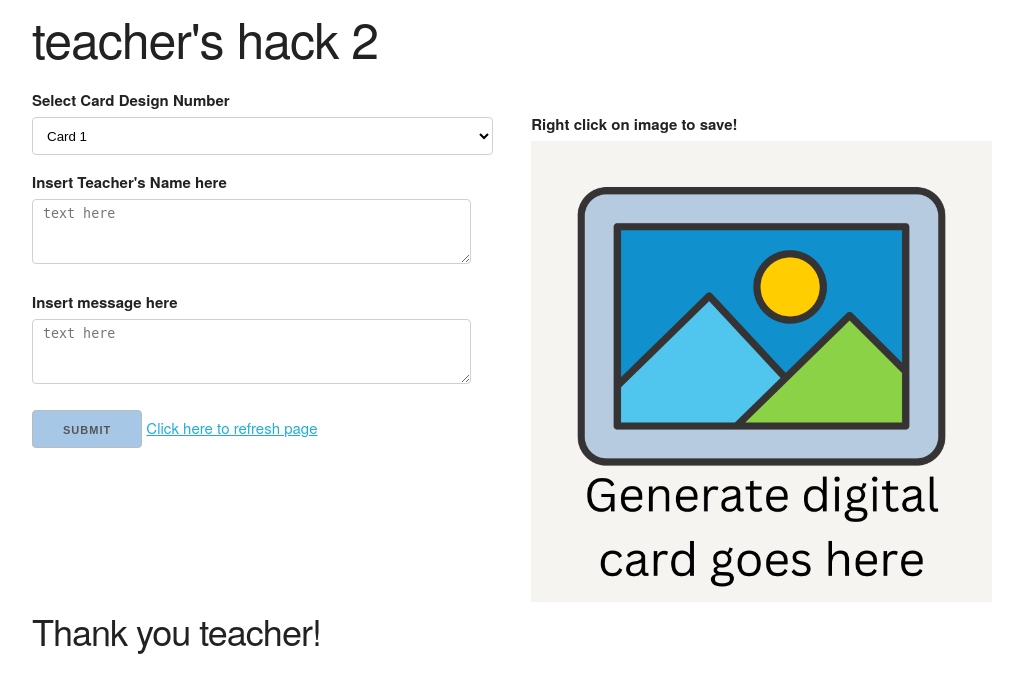
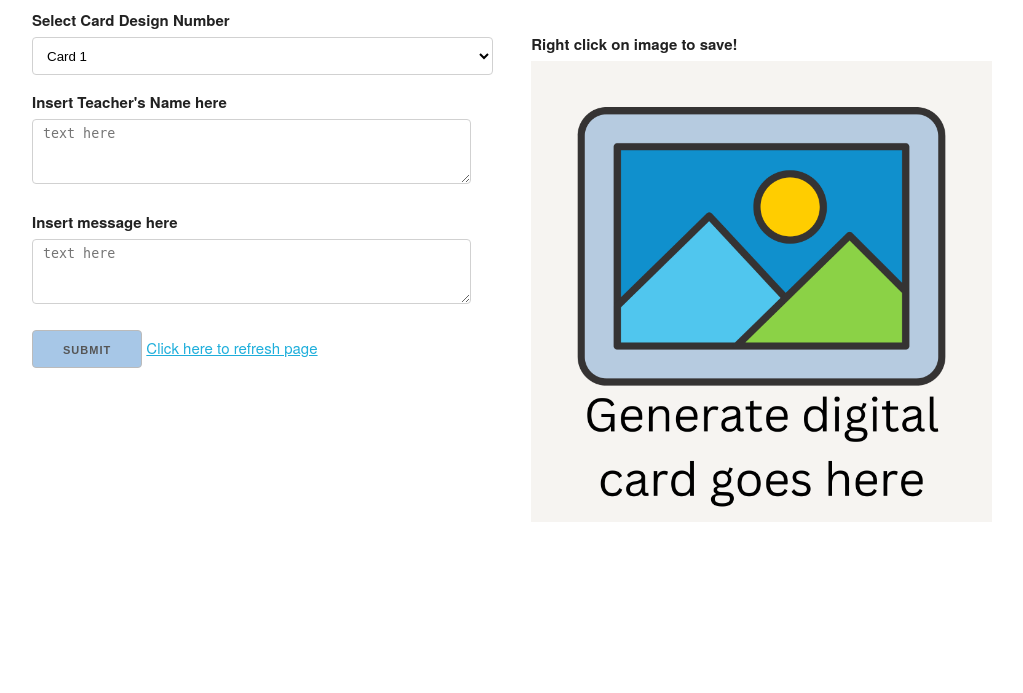
Before and after one commit to teachershack2/teachers-lounge-card-component, a Flask app: page / in a window 1280 px wide. Shown: the top 693 px of the page, without its empty margins (128-1151 px from the left). Run offline with Flask 2, Linux system fonts and the light colour scheme.

Commit message:
Update website format

```diff
--- a/templates/index.html
+++ b/templates/index.html
@@ -8,10 +8,6 @@
     <link rel="stylesheet" href="https://cdnjs.cloudflare.com/ajax/libs/skeleton/2.0.4/skeleton.min.css"/>
   </head>
   <body>
-    <div class="container">
-      <h1>teacher's hack 2</h1>
-    </div>
-
 
     <!-- Form -->
     <div class="container">
@@ -50,8 +46,5 @@
       </form>
     </div>
 
-    <div class="container">
-      <h3>Thank you teacher!</h3>
-    </div>
   </body>
 </html>
```
